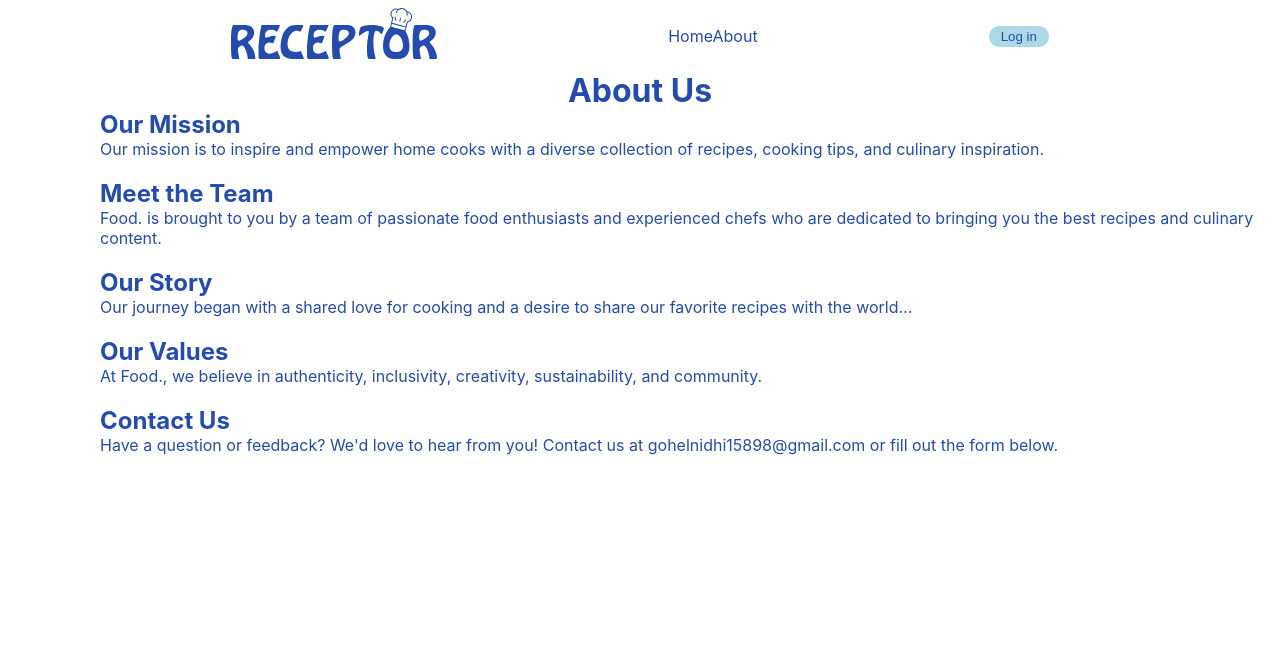
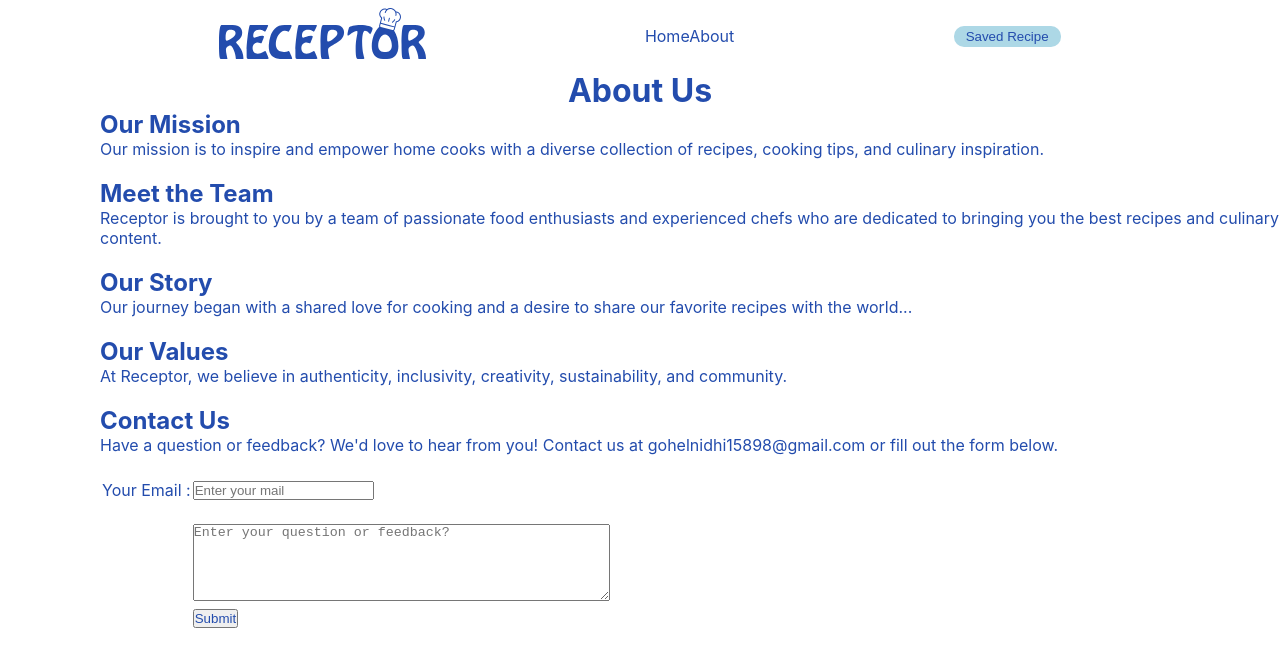
Before and after one commit to Nggohel/codemancer, a React (Create React App) app: page /about in a window 1280 px wide. Shown: the top 666 px of the page. Built offline with nearby package versions, Linux system fonts and the light colour scheme; the HTML template or start-up script is replaced by a standard one.

Commit message:
clean code

```diff
--- a/src/App.css
+++ b/src/App.css
@@ -26,13 +26,20 @@ p {
 .logo-img {
   height: 51px;
 }
-.login-btn {
+.login-btn,
+.remove-btn {
   background-color: lightblue;
   border: none;
   border-radius: 10px;
   padding: 3px 12px;
 }
+.remove-btn{
+  margin-left: 16px;
+}
+.remove-btn:hover {
+  border: 1px solid;
 
+}
 .d-flex {
   margin: 25px;
   margin-left: 280px;
@@ -130,11 +137,17 @@ p {
   justify-content: space-evenly;
 }
 
-.all-recipes-btn {
+.all-recipes-btn,
+.all-yourrecipes-btn {
   border: none;
   background-color: lightblue;
   padding: 13px;
   border-radius: 10px;
+}
+.all-recipes-btn:hover,
+.all-yourrecipes-btn:hover {
+  padding: 15px;
+  background-color: rgb(122, 177, 196);
 }
 .container {
   width: 836px;
@@ -294,3 +307,14 @@ svg.icon-stroke {
     justify-content: center;
   }
 }
+.allrecipes-btn-conatainer {
+  display: flex;
+  gap: 10px;
+  font-size: 15px;
+  font-weight: 900;
+}
+
+.recipes-list{
+  display: flex;
+  gap:10px
+}
--- a/src/App.js
+++ b/src/App.js
@@ -5,7 +5,7 @@ import DetailsPage from "./Components/Pages/DetailsPage";
 import Home from "./Components/Pages/Home";
 import Layout from "./Components/Layout";
 import AboutPage from "./Components/Pages/AboutPage";
-
+import SavedRecipesPage from "./Components/Pages/SavedRecipesPage";
 function App() {
   return (
     <RecipeContextProvider>
@@ -16,6 +16,7 @@ function App() {
               <Route index element={<Home />} />
               <Route path="about" element={<AboutPage />} />
               <Route path="recipe/:url" element={<DetailsPage />} />
+              <Route path="yourallrecipe" element={<SavedRecipesPage/>} />
               <Route path="*" element={<div>No Page Found</div>} />
             </Route>
           </Routes>
--- a/src/Components/Conatainer.js
+++ b/src/Components/Conatainer.js
@@ -13,7 +13,7 @@ function Container({ onClose }) {
     selectedIcon,
     handleIconClick,
     handleApplyFilter,
-    clearFilter,
+    handleClearFilter,
     setSelectedIcon,
   } = useRecipeContext();
 
@@ -136,7 +136,7 @@ function Container({ onClose }) {
           )}
           <button
             className={`close-btn ${selectedIcon ? "apply-btn" : ""}`}
-            onClick={() => setSelectedIcon(null)}
+            onClick={handleClearFilter}
           >
             Clear Filter
           </button>
--- a/src/Components/Header.js
+++ b/src/Components/Header.js
@@ -10,7 +10,7 @@ function Header() {
         <div>
           <a class="navbar-brand" href="#">
             <Link to="/">
-              {/* <Logo /> */}
+
               <img src={Logo} className="logo-img"></img>
             </Link>
           </a>
@@ -24,7 +24,8 @@ function Header() {
           </Link>
         </div>
         <div>
-          <button className="login-btn">Log in</button>
+        <Link to="/yourallrecipe"><button className="login-btn">Saved Recipe</button></Link>
+
         </div>
       </nav>
     </div>
--- a/src/Components/Hook/UseContext.js
+++ b/src/Components/Hook/UseContext.js
@@ -3,8 +3,12 @@ import React, { createContext, useState, useContext } from "react";
 const RecipeContext = createContext();
 
 export const RecipeContextProvider = ({ children }) => {
+
   const [selectedIcon, setSelectedIcon] = useState(null);
   const [selectedFilterValue, setSelectedFilterValue] = useState(null);
+  const [recipes, setRecipes] = useState([]);
+  const [next, setNext] = useState([]);
+  const [loading, setLoading] = useState(true);
 
   const handleIconClick = (iconName) => {
     setSelectedIcon(iconName);
@@ -16,16 +20,24 @@ export const RecipeContextProvider = ({ children }) => {
     }
   };
 
-  const clearFilter = () => {
+  const handleClearFilter = () => {
     setSelectedIcon(null);
+    setSelectedFilterValue(null);
   };
+
   const contextValue = {
     selectedIcon,
     handleIconClick,
     handleApplyFilter,
     setSelectedIcon,
-    clearFilter,
+    handleClearFilter,
     selectedFilterValue,
+    recipes,
+    setRecipes,
+    next,
+    setNext,
+    loading,
+    setLoading,
   };
 
   return (
--- a/src/Components/Pages/AboutPage.js
+++ b/src/Components/Pages/AboutPage.js
@@ -3,7 +3,7 @@ import React from "react";
 function AboutPage() {
   return (
     <div className="about-page">
-      <h1 style={{textAlign:"center"}}>About Us</h1>
+      <h1 style={{ textAlign: "center" }}>About Us</h1>
       <div className="mission-section">
         <h2>Our Mission</h2>
         <p>
@@ -14,9 +14,9 @@ function AboutPage() {
       <div className="team-section">
         <h2>Meet the Team</h2>
         <p>
-          Food. is brought to you by a team of passionate food
-          enthusiasts and experienced chefs who are dedicated to bringing you
-          the best recipes and culinary content.
+          Receptor is brought to you by a team of passionate food enthusiasts
+          and experienced chefs who are dedicated to bringing you the best
+          recipes and culinary content.
         </p>
       </div>
       <div className="story-section">
@@ -29,16 +29,46 @@ function AboutPage() {
       <div className="values-section">
         <h2>Our Values</h2>
         <p>
-          At  Food., we believe in authenticity, inclusivity,
-          creativity, sustainability, and community.
+          At Receptor, we believe in authenticity, inclusivity, creativity,
+          sustainability, and community.
         </p>
       </div>
       <div className="contact-section">
         <h2>Contact Us</h2>
         <p>
           Have a question or feedback? We'd love to hear from you! Contact us at
-          gohelnidhi15898@gmail.com  or fill out the form below.
+          gohelnidhi15898@gmail.com or fill out the form below.
         </p>
+        <from>
+          <table>
+            <br></br>
+            <tr>
+              <td>
+                <lable>Your Email : </lable>
+              </td>
+              <td>
+                <input type="email" placeholder="Enter your mail"></input>
+              </td>
+            </tr>
+            <br></br>
+            <tr>
+              <td></td>
+              <td>
+                <textarea
+                  placeholder="Enter your question or feedback?"
+                  rows={5}
+                  cols={50}
+                ></textarea>
+              </td>
+            </tr>
+            <tr>
+              <td></td>
+              <td>
+                <input type="submit"></input>
+              </td>
+            </tr>
+          </table>
+        </from>
       </div>
     </div>
   );
--- a/src/Components/Pages/DetailsPage.js
+++ b/src/Components/Pages/DetailsPage.js
@@ -5,7 +5,6 @@ function DetailsPage() {
   const [singlerecipes, setSingleRecipes] = useState([]);
   const { url: enc } = useParams();
   const url = atob(enc);
-
   console.log(url);
 
   useEffect(() => {
@@ -27,7 +26,12 @@ function DetailsPage() {
     fetchSingleRecipes();
   }, [url]);
 
-  console.log(singlerecipes);
+  const handleAddToYourRecipes = () => {
+    const storedRecipes = JSON.parse(localStorage.getItem("yourRecipes")) || [];
+    storedRecipes.push(singlerecipes);
+    localStorage.setItem("yourRecipes", JSON.stringify(storedRecipes));
+    alert("Recipe added to YourRecipes");
+  };
   return (
     <>
       <div className="details-container">
@@ -85,7 +89,9 @@ function DetailsPage() {
             <h5 class="card-title">About this Recipe </h5>
             <p class="card-text">
               For more Details about recipe{" "}
-              <a className="click-here" href={singlerecipes?.url}>Click here</a>
+              <a className="click-here" href={singlerecipes?.url}>
+                Click here
+              </a>
             </p>
           </div>
           {/* about recipe end */}
@@ -190,8 +196,16 @@ function DetailsPage() {
 
             <div className="allrecipes-btn-conatainer">
               <Link to="/">
-                <button className="all-recipes-btn">All Recipes</button>
+                <button className="all-recipes-btn">
+                  <b>All Recipes</b>
+                </button>
               </Link>
+              <button
+                className="all-yourrecipes-btn"
+                onClick={handleAddToYourRecipes}
+              >
+                <b>Add To YourRecipes List</b>
+              </button>
             </div>
           </div>
           <div></div>
--- /dev/null
+++ b/src/Components/Pages/SavedRecipesPage.js
@@ -0,0 +1,53 @@
+import React, { useState, useEffect } from "react";
+import { LazyLoadImage } from "react-lazy-load-image-component";
+function SavedRecipesPage() {
+  const [savedRecipes, setSavedRecipes] = useState([]);
+
+  useEffect(() => {
+    const storedRecipes = JSON.parse(localStorage.getItem("yourRecipes")) || [];
+    setSavedRecipes(storedRecipes);
+  }, []);
+
+  const handleRemoveRecipe = (index) => {
+    const updatedRecipes = savedRecipes.filter((_, i) => i !== index);
+    setSavedRecipes(updatedRecipes);
+    localStorage.setItem("yourRecipes", JSON.stringify(updatedRecipes));
+  };
+
+  return (
+    <div className="saved-recipes-container">
+      <br></br>
+      <h4>Your Saved Recipes</h4>
+      <br></br>
+      <div className="recipes-list">
+        {savedRecipes.length > 0 ? (
+          savedRecipes.map((recipe, index) => (
+            <div className="card" style={{ width: "23rem", height: "28rem" }}>
+              <LazyLoadImage
+                src={recipe.image}
+                width={370}
+                height={300}
+                alt="Image Alt"
+                effect="blur"
+              />
+              <div className="card-body">
+                <h5 className="card-title">{recipe.label}</h5>
+                <p className="card-text"> {recipe.cuisineType} cuisine</p>
+                <button
+                  className="remove-btn"
+                  onClick={() => handleRemoveRecipe(index)}
+                >
+                  <b> Remove</b>
+                </button>
+              </div>
+            </div>
+          ))
+        ) : (
+          <p>No saved recipes</p>
+        )}
+      </div>
+    </div>
+  );
+}
+
+export default SavedRecipesPage;
```
Also changed, not shown: src/Components/Cards.js (+77 -72 lines).
